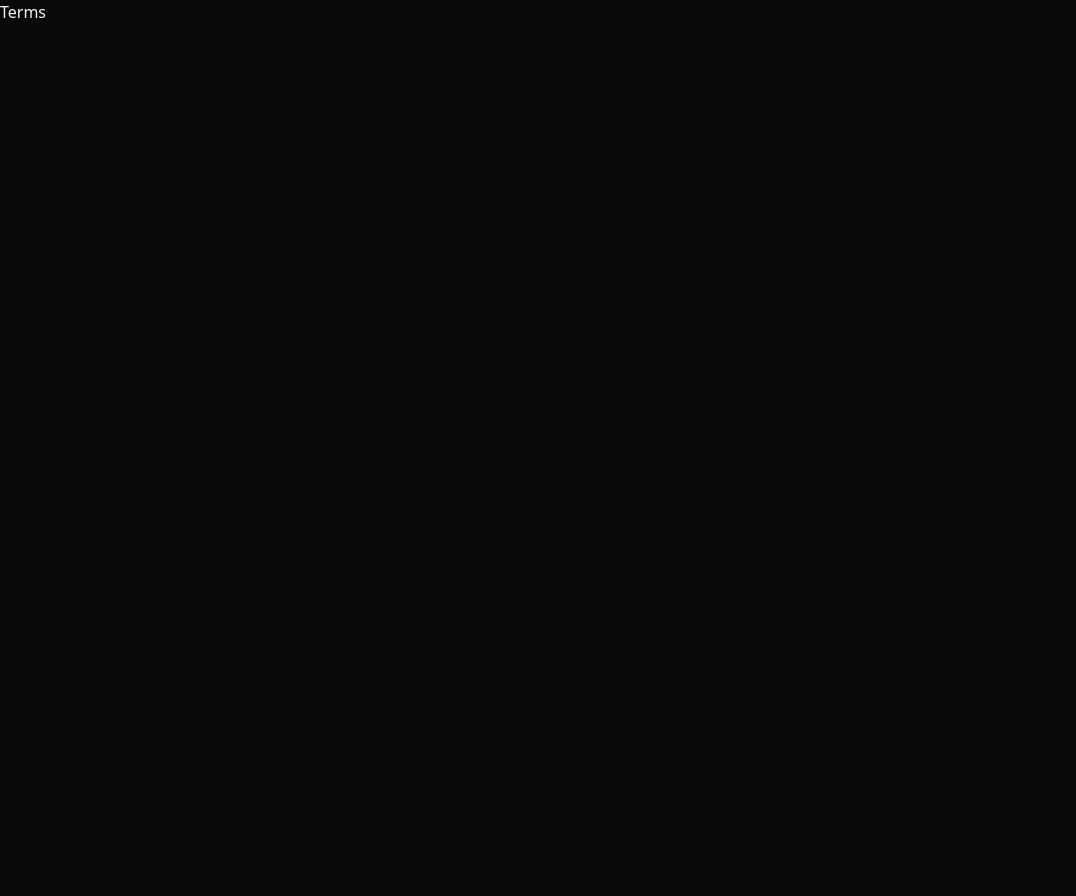
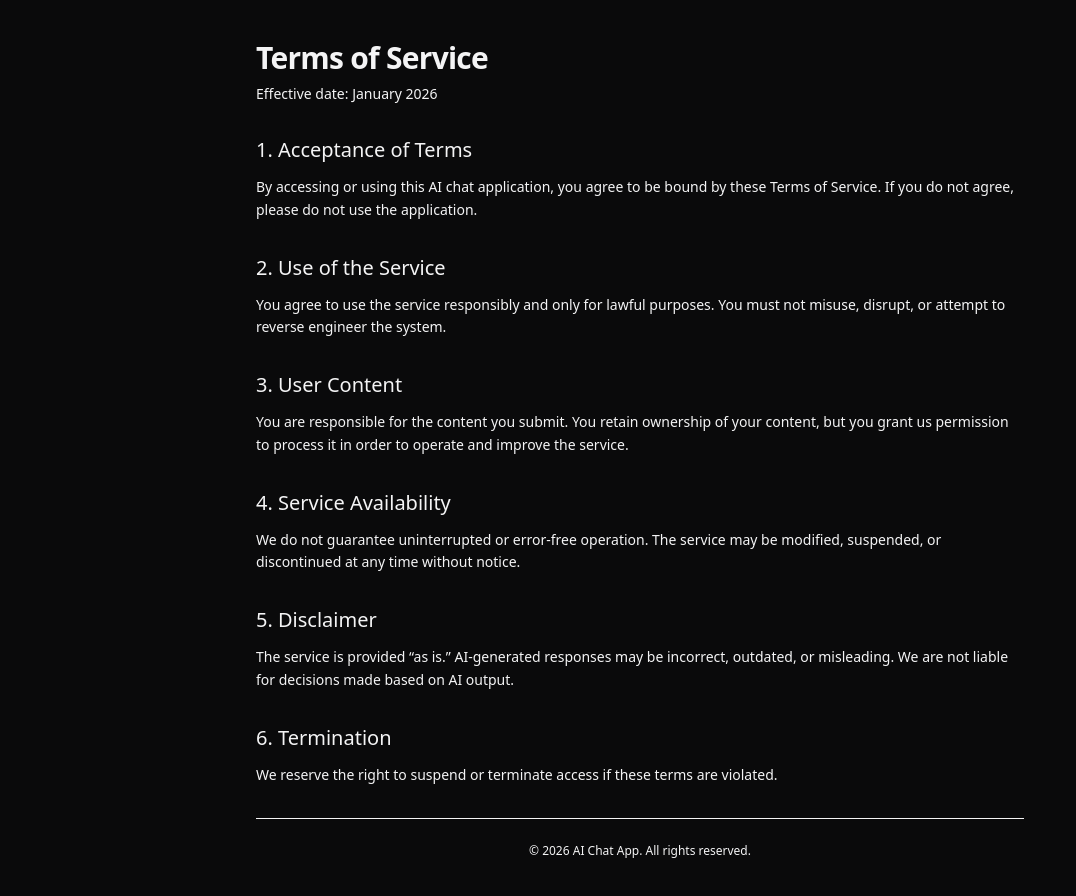
Before and after one commit to developerbola/ai-chat, a React (Vite) app in the folder client/: page /terms in a window 1280 px wide. Shown: the top 896 px of the page, without its empty margins (0-1076 px from the left). Before the commit the page ends 800 px from the top, so only its background shows below. Built offline with nearby package versions, Linux system fonts and the light colour scheme.

Commit message:
add terms page

```diff
--- a/client/src/pages/Terms.jsx
+++ b/client/src/pages/Terms.jsx
@@ -1,5 +1,75 @@
 const Terms = () => {
-  return <div>Terms</div>;
+  return (
+    <div className="min-h-screen bg-background text-foreground px-4 py-10">
+      <div className="mx-auto max-w-3xl space-y-8">
+        <header className="space-y-2">
+          <h1 className="text-3xl font-semibold tracking-tight">
+            Terms of Service
+          </h1>
+          <p className="text-sm text-muted-foreground">
+            Effective date: January 2026
+          </p>
+        </header>
+
+        <section className="space-y-3">
+          <h2 className="text-xl font-medium">1. Acceptance of Terms</h2>
+          <p className="text-sm leading-relaxed text-muted-foreground">
+            By accessing or using this AI chat application, you agree to be
+            bound by these Terms of Service. If you do not agree, please do not
+            use the application.
+          </p>
+        </section>
+
+        <section className="space-y-3">
+          <h2 className="text-xl font-medium">2. Use of the Service</h2>
+          <p className="text-sm leading-relaxed text-muted-foreground">
+            You agree to use the service responsibly and only for lawful
+            purposes. You must not misuse, disrupt, or attempt to reverse
+            engineer the system.
+          </p>
+        </section>
+
+        <section className="space-y-3">
+          <h2 className="text-xl font-medium">3. User Content</h2>
+          <p className="text-sm leading-relaxed text-muted-foreground">
+            You are responsible for the content you submit. You retain ownership
+            of your content, but you grant us permission to process it in order
+            to operate and improve the service.
+          </p>
+        </section>
+
+        <section className="space-y-3">
+          <h2 className="text-xl font-medium">4. Service Availability</h2>
+          <p className="text-sm leading-relaxed text-muted-foreground">
+            We do not guarantee uninterrupted or error-free operation. The
+            service may be modified, suspended, or discontinued at any time
+            without notice.
+          </p>
+        </section>
+
+        <section className="space-y-3">
+          <h2 className="text-xl font-medium">5. Disclaimer</h2>
+          <p className="text-sm leading-relaxed text-muted-foreground">
+            The service is provided “as is.” AI-generated responses may be
+            incorrect, outdated, or misleading. We are not liable for decisions
+            made based on AI output.
+          </p>
+        </section>
+
+        <section className="space-y-3">
+          <h2 className="text-xl font-medium">6. Termination</h2>
+          <p className="text-sm leading-relaxed text-muted-foreground">
+            We reserve the right to suspend or terminate access if these terms
+            are violated.
+          </p>
+        </section>
+
+        <footer className="pt-6 border-t text-center text-xs text-muted-foreground">
+          © 2026 AI Chat App. All rights reserved.
+        </footer>
+      </div>
+    </div>
+  );
 };
 
 export default Terms;
```
